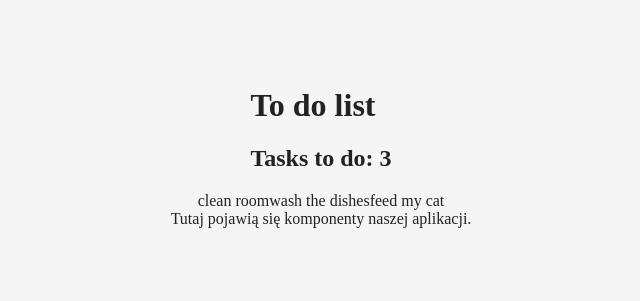
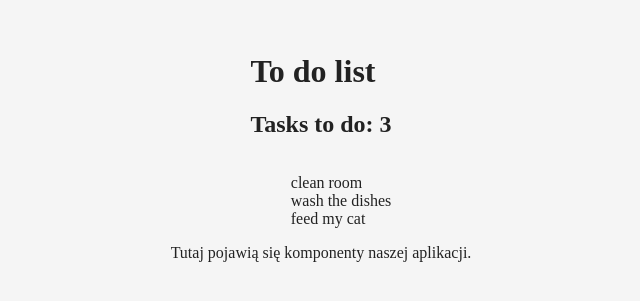
Before and after one commit to galdranorn/webpack-to-do-app, a React app: page / in a window 1280 px wide. Shown: the part 261-562 px from the top of the page, without its empty margins (327-967 px from the left). Built offline with nearby package versions, Linux system fonts and the light colour scheme.

Commit message:
Add elements rendering

```diff
--- a/src/components/TodoList.css
+++ b/src/components/TodoList.css
@@ -0,0 +1,3 @@
+.TodoList {
+    list-style-type: none;
+}
--- a/src/components/TodoList.js
+++ b/src/components/TodoList.js
@@ -1,18 +1,13 @@
 import React from 'react';
 import style from './TodoList.css';
 
-class TodoList extends React.Component {
-
-    render() {
-        return (
-            <div className={style.TodoList}>
-                {this.props.item[0].text}
-                {this.props.item[1].text}
-                {this.props.item[2].text}
-            </div>
-        );
-
-    }
+const TodoList = (props) => {
+    let listElements = props.props.map(function(element) {
+        return <li key={element.id}>{element.text}</li>
+    })
+    return (
+        <ul className={style.TodoList}>{listElements}</ul>
+    )
 }
 
 export default TodoList;
--- a/src/containers/App.js
+++ b/src/containers/App.js
@@ -1,7 +1,7 @@
 import React from 'react';
 import uuid from 'uuid';
 import Title from '../components/Title';
-import TodoList from '../components/TodoList'
+import TodoList from '../components/TodoList';
 import style from './App.css';
 
 
@@ -41,7 +41,7 @@ class App extends React.Component {
         return (
             <div className={style.TodoApp}>
                 <Title item={this.state.data}/>
-                <TodoList item={this.state.data} remove={this.removeTodo}/>
+                <TodoList props={this.state.data} remove={this.removeTodo}/>
                 Tutaj pojawią się komponenty naszej aplikacji.
             </div>
         );
```
Also changed, not shown: 1 other file (tests, documents, lock files or other folders).
